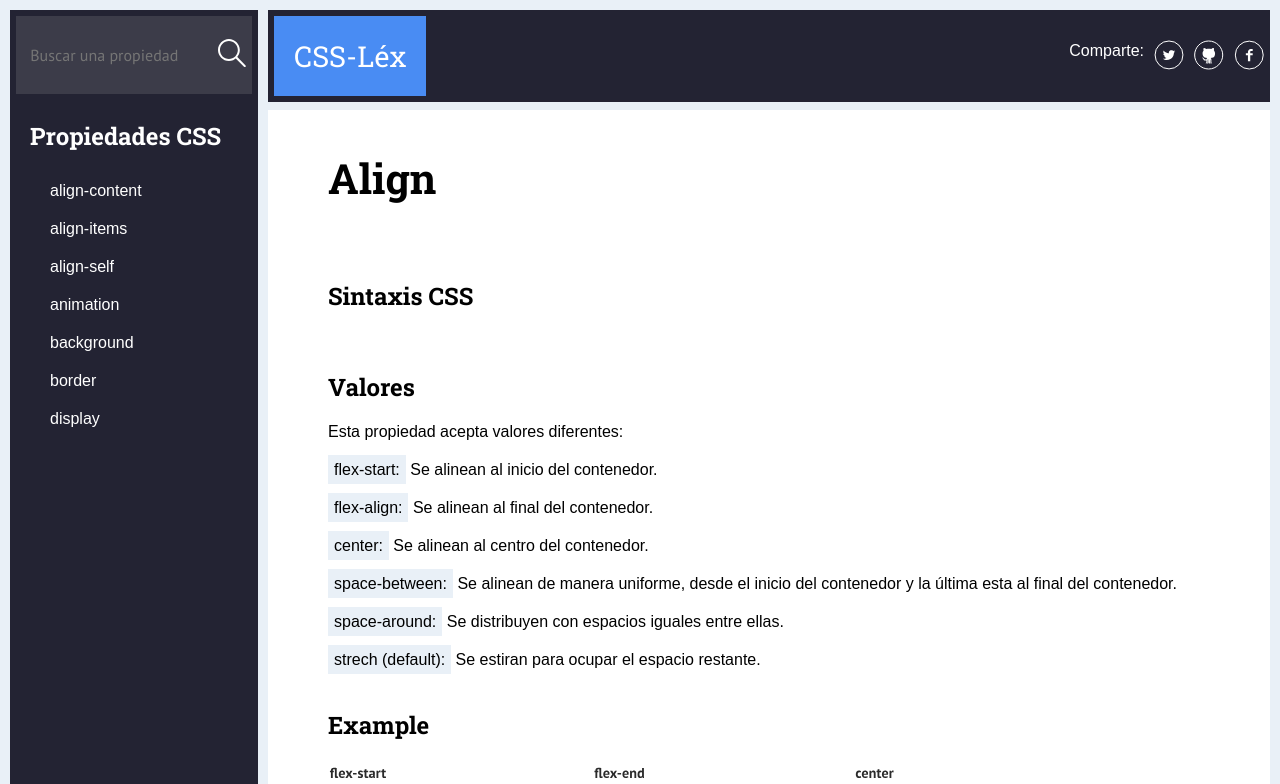
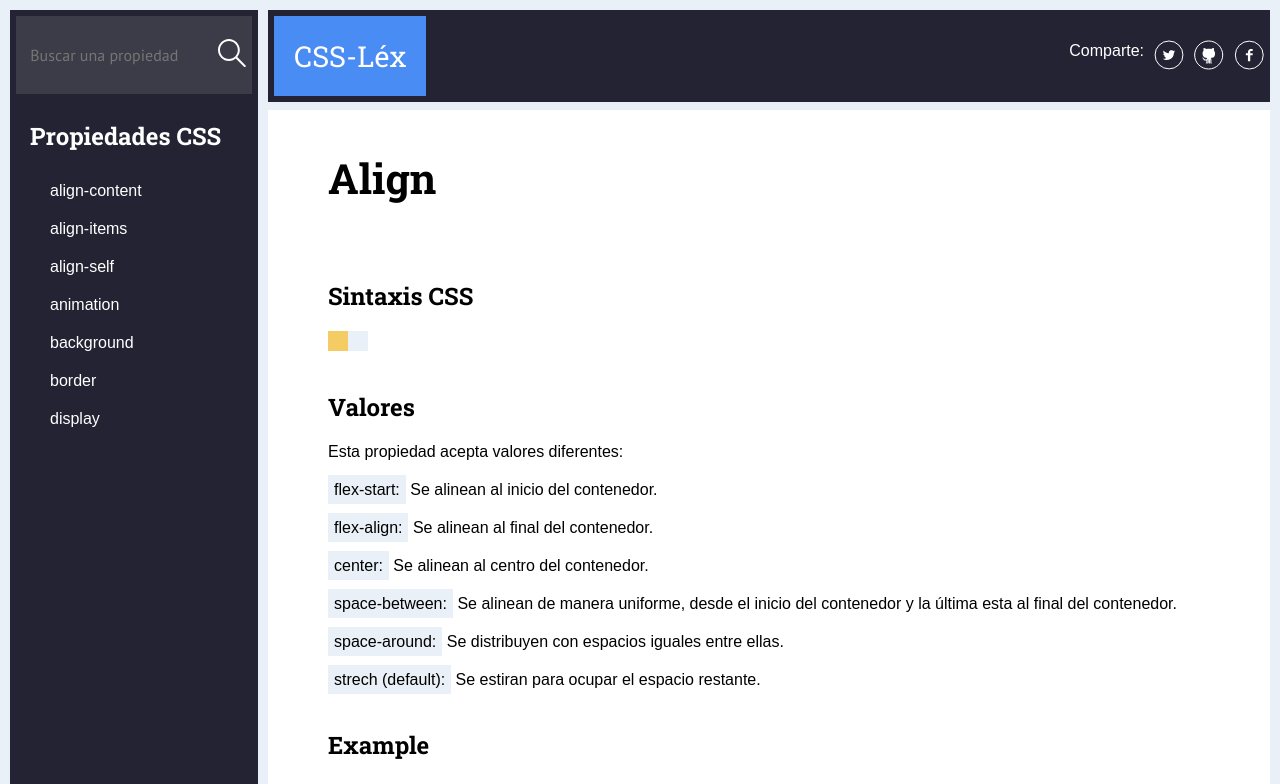
Before and after one commit to ninaiskel/CSS-flex-grid, a React (Create React App) app: page / in a window 1280 px wide. Shown: the top 784 px of the page. Built offline with nearby package versions, Linux system fonts and the light colour scheme.

Commit message:
add sintaxis content  and adjustments

```diff
--- a/src/App.js
+++ b/src/App.js
@@ -11,6 +11,7 @@ class App extends Component {
   constructor (props) {
     super(props);
     this.updateSearch = this.updateSearch.bind(this)
+    this.propertySelect = this.propertySelect.bind(this)
     this.state = ({
       properties : properties,
       search : '',
@@ -35,11 +36,11 @@ class App extends Component {
       <div className="App container">
         <Sidebar  properties={ properties }
                   search={ search }
-                  updateSearch={ this.updateSearch.bind(this) }
-                  propertySelect={ this.propertySelect.bind(this) }/>
+                  updateSearch={ this.updateSearch }
+                  propertySelect={ this.propertySelect }/>
         <Header className="header" />
         <Content  property= { property }
-                  propertySelect={ this.propertySelect.bind(this) }/>
+                  propertySelect={ this.propertySelect }/>
         <Footer  />
       </div>
     );
--- a/src/components/content/base.js
+++ b/src/components/content/base.js
@@ -11,8 +11,8 @@ import './content.css';
 const Content = ({ property }) => (
   <section className="content">
     <Property  property= { property }/>
-    <Sintaxis />
-    <PropertyValues />
+    <Sintaxis property= { property }/>
+    <PropertyValues property= { property } />
     <ExampleImg />
     <Demo />
     <BrowserSupport />
--- a/src/components/content/content.css
+++ b/src/components/content/content.css
@@ -9,7 +9,3 @@
   color: white;
   padding: 4px;
 }
-
-.sintaxis {
-  padding: 40px 0;
-}
--- /dev/null
+++ b/src/components/content/css/sintaxis.css
@@ -0,0 +1,19 @@
+.sintaxis {
+  padding: 40px 0;
+}
+
+.sintaxis-wrap {
+  display: flex;
+}
+
+.sintaxis-wrap p, span {
+  padding: 10px;
+}
+.sintaxis-wrap p {
+  background: var(--third-color);
+  margin-bottom: 0;
+}
+
+.sintaxis-wrap span {
+  background: var(--background);
+}
--- a/src/components/content/property-values.js
+++ b/src/components/content/property-values.js
@@ -1,10 +1,10 @@
 import React from 'react';
 import './css/property.css';
 
-const PropertyValues = () => (
+const PropertyValues = ({ property }) => (
   <div className="property-values">
     <h2>Valores</h2>
-    <p>Esta propiedad acepta { } valores diferentes:</p>
+    <p>Esta propiedad acepta { property.valueAmount } valores diferentes:</p>
     <ul className="property-values-list">
       <li>
         <span className="values-title">flex-start:</span> Se alinean al inicio del contenedor.
--- a/src/components/content/sintaxis.js
+++ b/src/components/content/sintaxis.js
@@ -1,10 +1,13 @@
 import React from 'react';
-import './content.css';
+import './css/sintaxis.css';
 
-const Sintaxis = () => (
+const Sintaxis = ({ property }) => (
   <div className="sintaxis">
     <h2>Sintaxis CSS</h2>
-
+    <div className="sintaxis-wrap">
+      <p>{ property.name }</p>
+      <span>{ property.sintaxis }</span>
+    </div>
   </div>
 );
 
--- a/src/data/data.js
+++ b/src/data/data.js
@@ -2,9 +2,8 @@ const properties = [
   {
     id: 1,
     name: "align-content",
-    description: "align-content define como se alinea dentro de un contenedor flexible (Flexible Box Layout module), solo se aplica si flex-wrap: wrap está presente y si hay varias lineas de elemntos de flexbox.",
-    flexbox: true,
-    sintaxis: ["flex-start", "flex-end", "center", "space-between", "space-around", "stretch"],
+    description: "define como se alinea dentro de un contenedor flexible (Flexible Box Layout module), solo se aplica si flex-wrap: wrap está presente y si hay varias lineas de elemntos de flexbox.",
+    sintaxis:"flex-start | flex-end | center | space-between | space-around | stretch",
     valueAmount: 6,
     values: [
       {
@@ -42,8 +41,7 @@ const properties = [
     id: 2,
     name: "align-items",
     description: "Puedes pensarlo como la versión de justificación-contenido para el eje transversal",
-    flexbox: true,
-    sintaxis: ["flex-start", "flex-end", "center", "baseline", "stretch"],
+    sintaxis: "flex-start | flex-end | center | baseline | stretch",
     valueAmount: 5,
     values: [
       {
```
